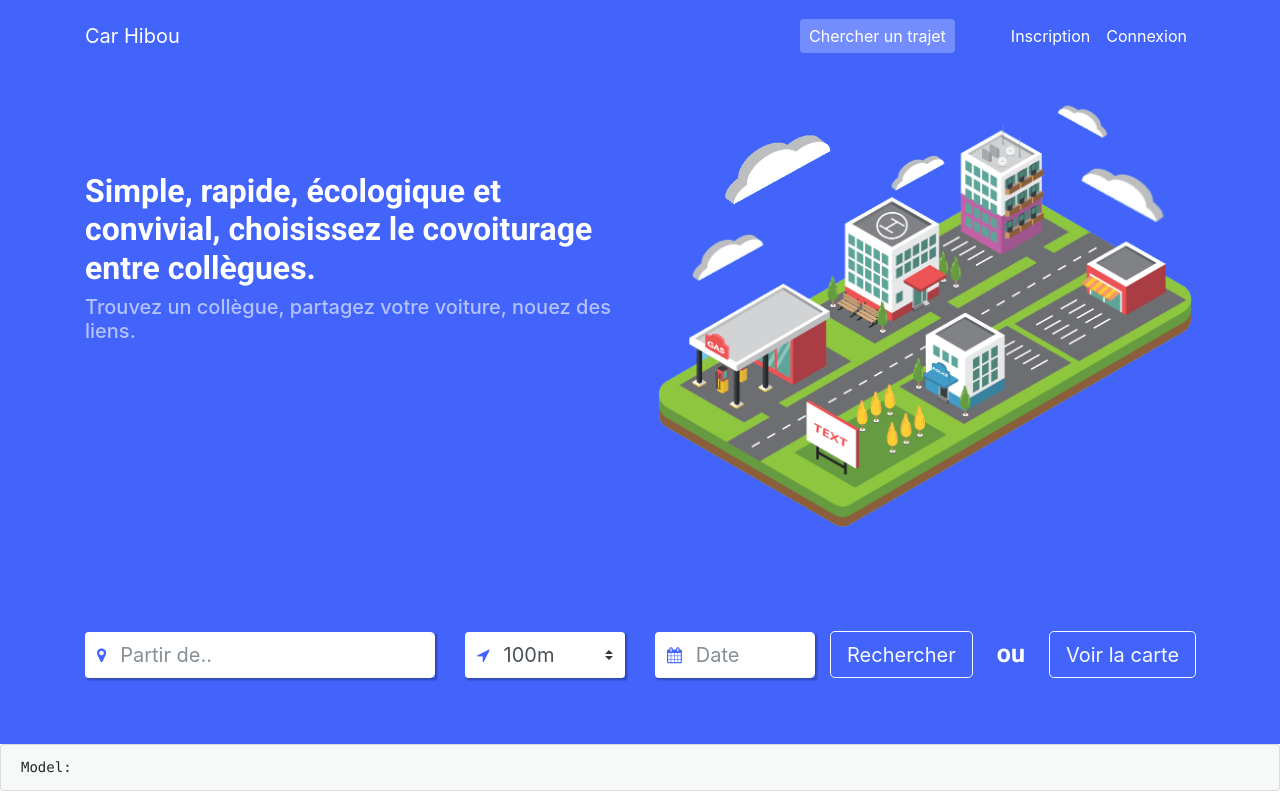
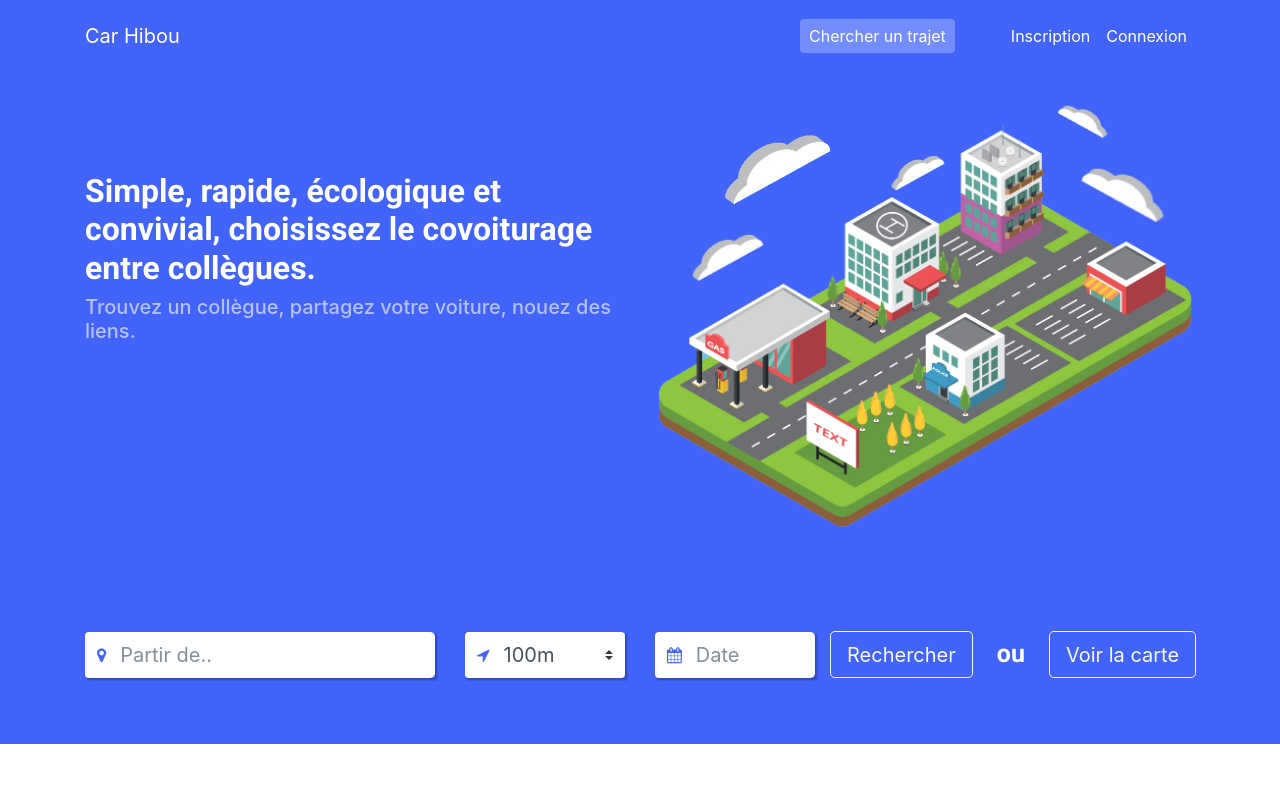
Before and after one commit to MisterTakaashi/Car-Hibou-Frontend, an Angular app: page / in a window 1280 px wide. Built offline with nearby package versions, Linux system fonts and the light colour scheme.

Commit message:
Correction place Search autocomplete

```diff
--- a/src/app/home-page/home-page.component.html
+++ b/src/app/home-page/home-page.component.html
@@ -25,7 +25,7 @@
                     <i class="fa fa-map-marker" aria-hidden="true"></i>
                   </div>
                 </div>
-                <input type="text" class="form-control form-control-lg" placeholder="Partir de.." [(ngModel)]="placeSearch" [typeahead]="placeSearchSource" [typeaheadOptionsLimit]="4" (typeaheadOnSelect)="typeaheadOnSelect($event)" typeaheadOptionField="properties.name" [typeaheadWaitMs]="500">
+                <input type="text" class="form-control form-control-lg" placeholder="Partir de.." [(ngModel)]="placeSearch" [typeahead]="placeSearchSource" [typeaheadOptionsLimit]="4" (typeaheadOnSelect)="typeaheadOnSelect($event)" typeaheadOptionField="properties.formattedName" [typeaheadWaitMs]="500">
               </div>
             </div>
           </div>
@@ -66,5 +66,3 @@
     </div>
   </div>
 </div>
-
-<pre class="card card-block card-header">Model: {{placeSearch | json}}</pre>
--- a/src/app/home-page/home-page.component.ts
+++ b/src/app/home-page/home-page.component.ts
@@ -26,7 +26,7 @@ export class HomePageComponent implements OnInit {
       // Runs on every search
       this._photonService.search(this.placeSearch).subscribe(data => {
         let searchArray = data.features;
-        console.log(data.features);
+        searchArray.map(x => x.properties.formattedName = `${x.properties.name}, ${x.properties.city}, ${x.properties.country}`);
         observer.next(searchArray);
       });
     });
--- a/src/app/shared/models/photon-geo.ts
+++ b/src/app/shared/models/photon-geo.ts
@@ -10,7 +10,8 @@ export class PhotonGeo {
       city: string,
       country: string,
       name: string,
-      postcode: number
+      postcode: number,
+      formattedName?: string
     }
   }[]
 }
```
